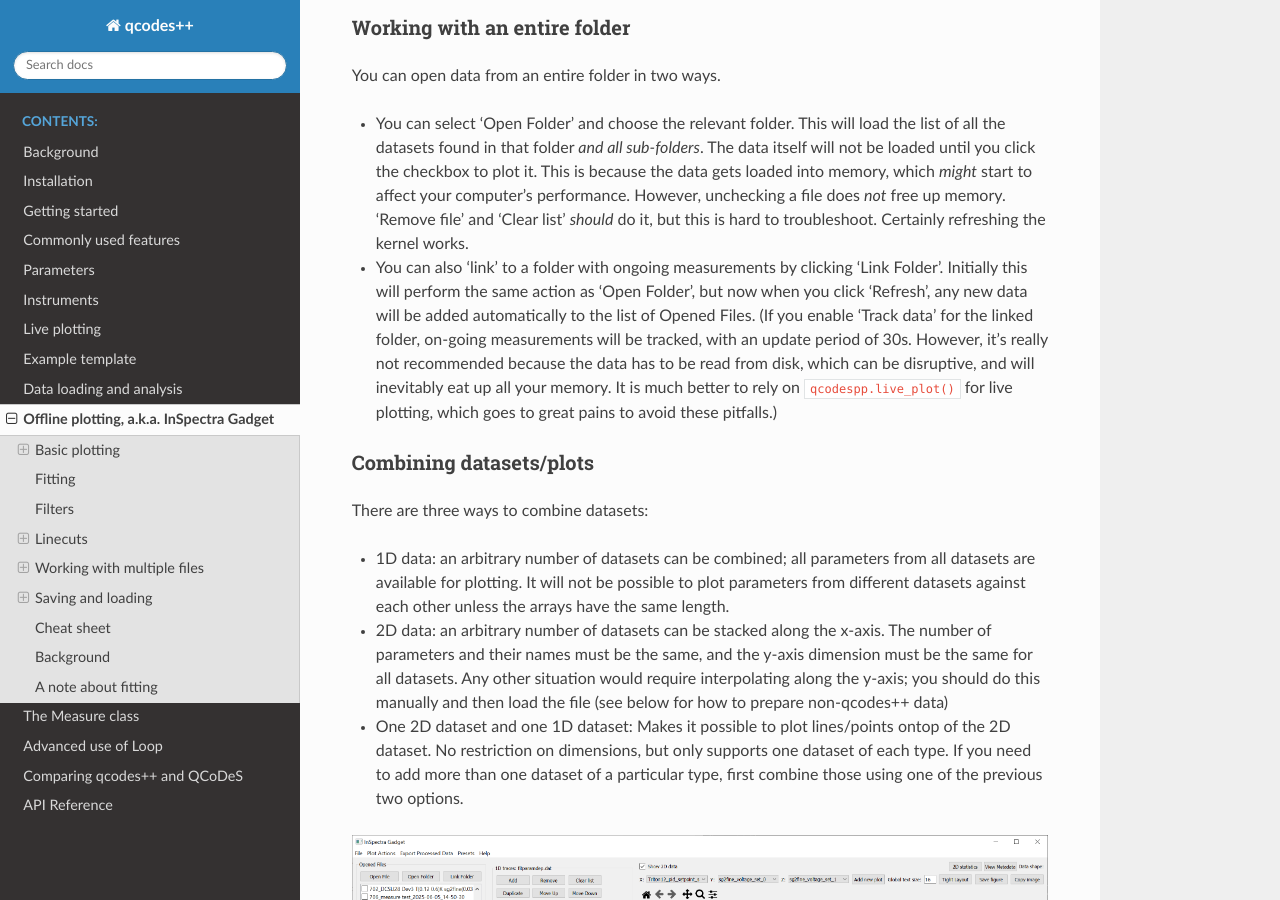
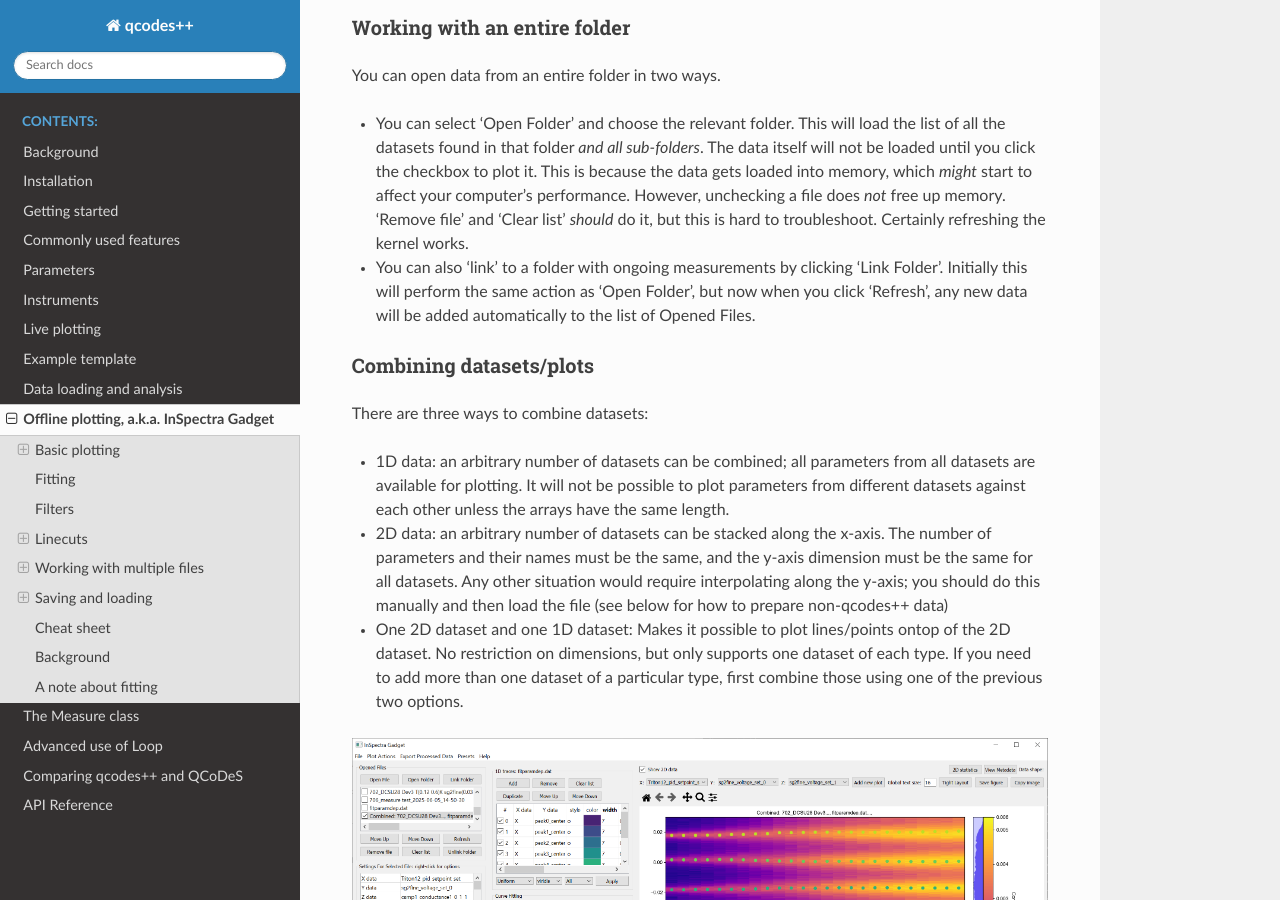
Before and after one commit to qcodespp/qcodespp.github.io, a Sphinx documentation site: the page built from docs/source/offline_plotting.rst, in a window 1280 px wide and 900 px high, scrolled down 5854 px. Built offline with Sphinx 7.4.7 and the Read the Docs theme 3.1.0, drawn with Linux system fonts in a browser that asks for light colours.

Commit message:
offlineplotting

```diff
--- a/docs/source/offline_plotting.rst
+++ b/docs/source/offline_plotting.rst
@@ -236,7 +236,7 @@
 
 - You can select 'Open Folder' and choose the relevant folder. This will load the list of all the datasets found in that folder *and all sub-folders*. The data itself will not be loaded until you click the checkbox to plot it. This is because the data gets loaded into memory, which *might* start to affect your computer's performance. However, unchecking a file does *not* free up memory. 'Remove file' and 'Clear list' *should* do it, but this is hard to troubleshoot. Certainly refreshing the kernel works.
 
-- You can also 'link' to a folder with ongoing measurements by clicking 'Link Folder'. Initially this will perform the same action as 'Open Folder', but now when you click 'Refresh', any new data will be added automatically to the list of Opened Files. (If you enable 'Track data' for the linked folder, on-going measurements will be tracked, with an update period of 30s. However, it's really not recommended because the data has to be read from disk, which can be disruptive, and will inevitably eat up all your memory. It is much better to rely on ``qcodespp.live_plot()`` for live plotting, which goes to great pains to avoid these pitfalls.)
+- You can also 'link' to a folder with ongoing measurements by clicking 'Link Folder'. Initially this will perform the same action as 'Open Folder', but now when you click 'Refresh', any new data will be added automatically to the list of Opened Files.
 
 Combining datasets/plots
 ^^^^^^^^^^^^^^^^^^^^^^^^
```
